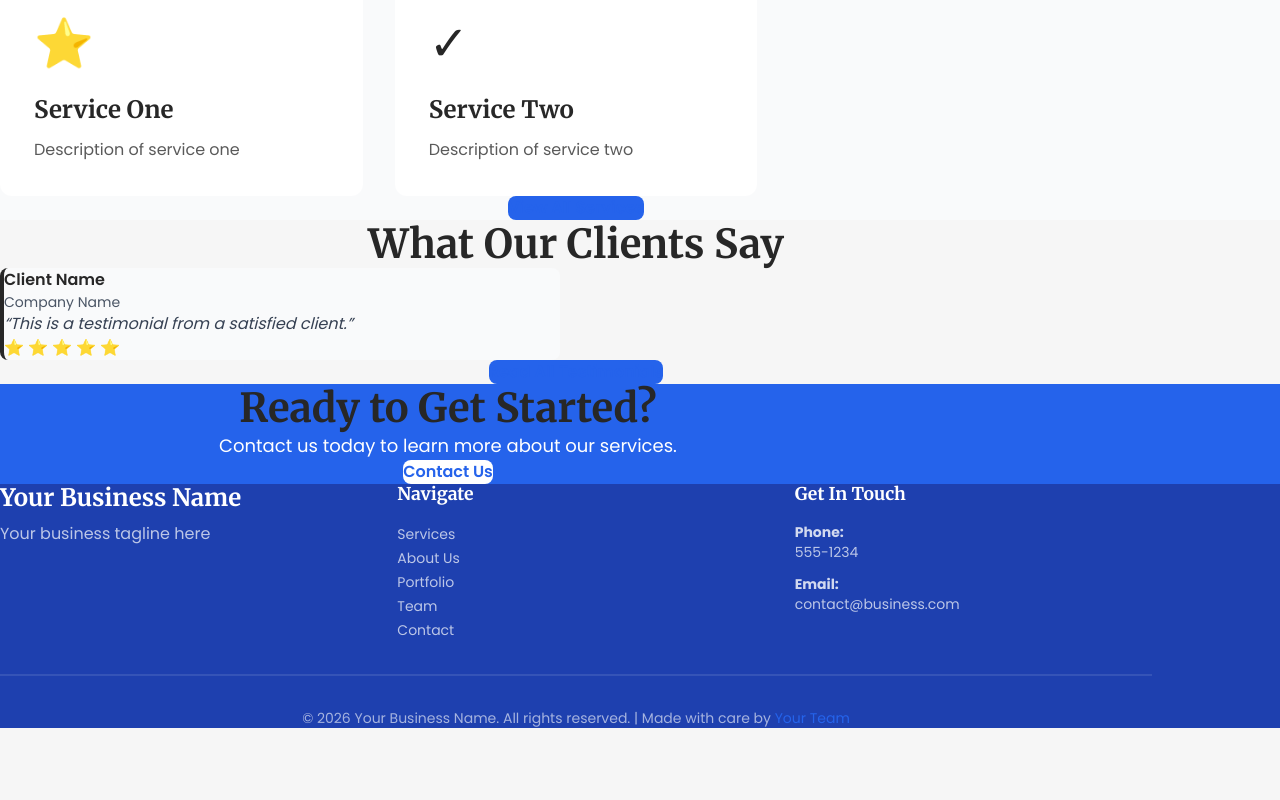
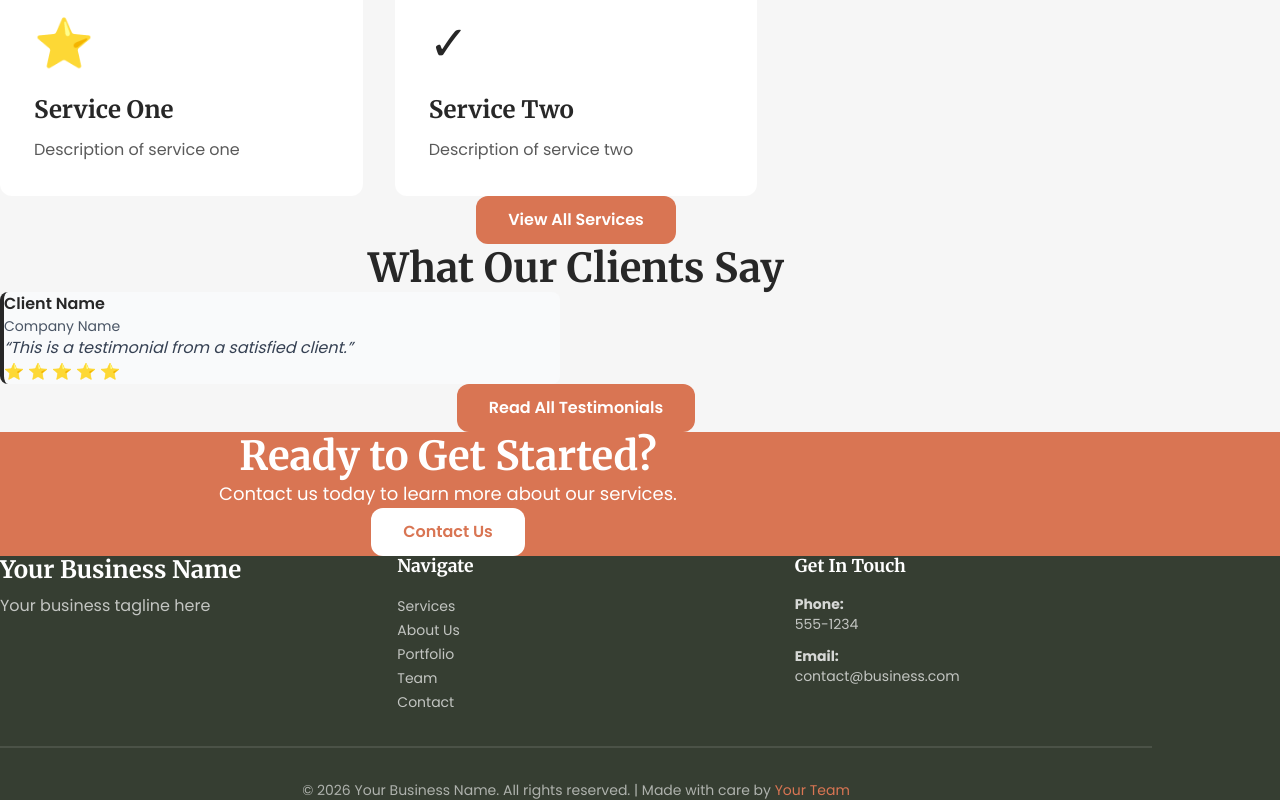
Before and after one commit to DLIV20/Generic-Website, a Next.js app: page / in a window 1280 px wide. Shown: the part 833-1633 px from the top of the page. Before the commit the page ends 1561 px from the top, so only its background shows below. Built offline with nearby package versions, Linux system fonts and the light colour scheme.

Commit message:
fix: update config colors and page styling to use new Earthscapes-inspired palette

```diff
--- a/pages/index.jsx
+++ b/pages/index.jsx
@@ -7,26 +7,65 @@ import Link from 'next/link';
 import services from '../src/data/services.json';
 import testimonials from '../src/data/testimonials.json';
 
+const pageStyles = `
+  section h2 {
+    font-family: var(--font-display);
+    font-size: 2.5rem;
+    font-weight: 700;
+    color: var(--color-text);
+  }
+  .cta-button {
+    background: var(--color-primary);
+    color: white;
+    display: inline-block;
+    padding: 12px 32px;
+    border-radius: var(--radius);
+    font-weight: 600;
+    transition: all 0.3s ease;
+    text-decoration: none;
+  }
+  .cta-button:hover {
+    background: var(--color-secondary);
+    transform: translateY(-2px);
+    box-shadow: 0 8px 16px rgba(217, 117, 83, 0.2);
+  }
+  .services-section {
+    background: var(--color-light-bg);
+  }
+  .cta-section {
+    background: var(--color-primary);
+    color: white;
+  }
+  .cta-section h2 {
+    color: white;
+  }
+  .cta-section .cta-button {
+    background: white;
+    color: var(--color-primary);
+  }
+  .cta-section .cta-button:hover {
+    background: var(--color-light-bg);
+  }
+`;
+
 export default function Home() {
   return (
     <>
+      <style>{pageStyles}</style>
       <Navbar />
       <Hero />
 
       {/* Services Preview */}
-      <section className="py-16 bg-gray-50">
+      <section className="services-section py-20">
         <div className="max-w-6xl mx-auto px-4">
-          <h2 className="text-4xl font-bold mb-12 text-center">Our Services</h2>
+          <h2 className="mb-12 text-center">Our Services</h2>
           <div className="grid md:grid-cols-2 lg:grid-cols-3 gap-8 mb-8">
             {services.slice(0, 3).map((service) => (
               <ServiceCard key={service.id} service={service} />
             ))}
           </div>
           <div className="text-center">
-            <Link
-              href="/services"
-              className="inline-block bg-primary text-white px-8 py-3 rounded-lg font-semibold hover:bg-secondary transition"
-            >
+            <Link href="/services" className="cta-button">
               View All Services
             </Link>
           </div>
@@ -35,19 +74,16 @@ export default function Home() {
 
       {/* Testimonials Preview */}
       {testimonials.length > 0 && (
-        <section className="py-16">
+        <section className="py-20">
           <div className="max-w-6xl mx-auto px-4">
-            <h2 className="text-4xl font-bold mb-12 text-center">What Our Clients Say</h2>
+            <h2 className="mb-12 text-center">What Our Clients Say</h2>
             <div className="grid md:grid-cols-2 gap-8 mb-8">
               {testimonials.slice(0, 2).map((testimonial) => (
                 <TestimonialCard key={testimonial.id} testimonial={testimonial} />
               ))}
             </div>
             <div className="text-center">
-              <Link
-                href="/testimonials"
-                className="inline-block bg-primary text-white px-8 py-3 rounded-lg font-semibold hover:bg-secondary transition"
-              >
+              <Link href="/testimonials" className="cta-button">
                 Read All Testimonials
               </Link>
             </div>
@@ -56,14 +92,11 @@ export default function Home() {
       )}
 
       {/* CTA Section */}
-      <section className="py-16 bg-primary text-white">
+      <section className="cta-section py-20">
         <div className="max-w-4xl mx-auto px-4 text-center">
-          <h2 className="text-4xl font-bold mb-4">Ready to Get Started?</h2>
+          <h2 className="mb-4">Ready to Get Started?</h2>
           <p className="text-lg mb-8">Contact us today to learn more about our services.</p>
-          <Link
-            href="/contact"
-            className="inline-block bg-white text-primary px-8 py-3 rounded-lg font-semibold hover:bg-gray-100 transition"
-          >
+          <Link href="/contact" className="cta-button">
             Contact Us
           </Link>
         </div>
--- a/src/data/config.json
+++ b/src/data/config.json
@@ -2,8 +2,8 @@
   "businessName": "Your Business Name",
   "tagline": "Your business tagline here",
   "description": "A brief description of your business",
-  "primaryColor": "#2563eb",
-  "secondaryColor": "#1e40af",
+  "primaryColor": "#d97553",
+  "secondaryColor": "#363e32",
   "phone": "555-1234",
   "email": "contact@business.com",
   "address": "123 Main St, City, State 12345",
--- a/tailwind.config.js
+++ b/tailwind.config.js
@@ -11,6 +11,11 @@ module.exports = {
       colors: {
         primary: 'var(--color-primary)',
         secondary: 'var(--color-secondary)',
+        accent: 'var(--color-accent)',
+      },
+      fontFamily: {
+        display: 'var(--font-display)',
+        body: 'var(--font-body)',
       },
     },
   },
```
